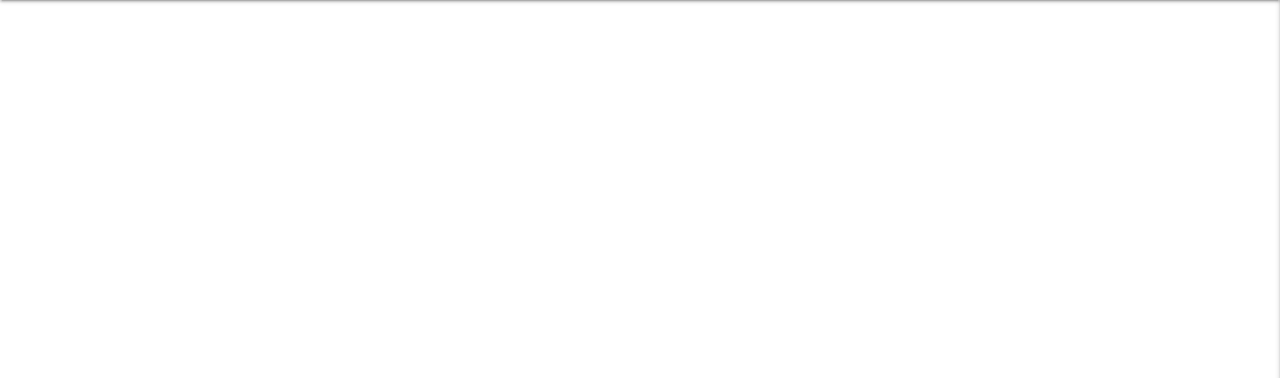
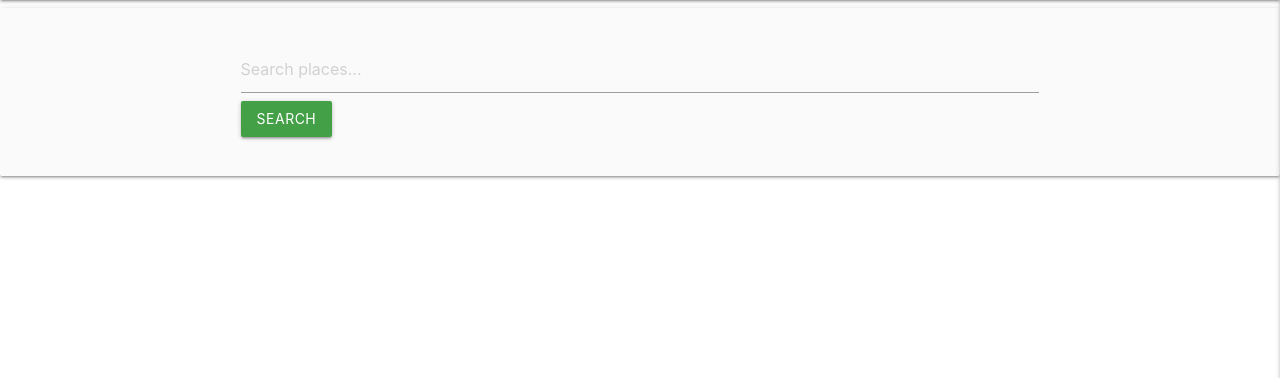
Before and after one commit to stevecook23/angel-food, a Flask app: page / in a window 1280 px wide. Shown: the part 64-442 px from the top of the page. Run offline with Flask 3, Linux system fonts and the light colour scheme; data that the repository does not hold is empty; some libraries are stand-ins or nearby versions.

Commit message:
Added search functionality

```diff
--- a/app.py
+++ b/app.py
@@ -290,6 +290,26 @@ def delete_cuisine(cuisine_id):
     return redirect(url_for("get_cuisines"))
 
 
+# Search functionality
+@app.route('/search')
+def search():
+    query = request.args.get('query', '')
+    results = search_places(query)
+    return render_template('search_results.html', results=results)
+
+
+def search_places(query):
+    query = query.lower()
+    results = mongo.db.places.find({
+        '$or': [
+            {'place_name': {'$regex': query, '$options': 'i'}},
+            {'review_headline': {'$regex': query, '$options': 'i'}}
+        ]
+    })
+
+    return results
+
+
 # Cloudinary details
 cloudinary.config(
     cloud_name = os.environ.get('CLOUDINARY_CLOUD_NAME'),
--- a/static/css/style.css
+++ b/static/css/style.css
@@ -173,3 +173,17 @@ select:focus option:checked {
 .switch {
   margin-left: 2rem;
 }
+
+.search-form {
+  display: flex;
+  align-items: center;
+  margin: 0;
+}
+
+.input-field {
+  flex: 1;
+}
+
+#search {
+  margin-right: 10px;
+}
--- a/templates/base.html
+++ b/templates/base.html
@@ -47,6 +47,7 @@
                 <li><a href="{{ url_for('register') }}">Register</a></li>
               {% endif %}
             </ul>
+
           </div>
         </div>
       </div>
@@ -72,7 +73,6 @@
       {% block content %}
       {% endblock %}
     </main>
-
     <footer class="footer mt-auto green darken-1">
       <div class="container">
         <div class="footer-content">
--- a/templates/places.html
+++ b/templates/places.html
@@ -1,5 +1,17 @@
 {% extends "base.html" %}
 {% block content %}
+
+<div class="row card-panel grey lighten-5">
+    <div class="col s12 m8 offset-m2">
+    <form action="{{ url_for('search') }}" method="get" class="search-form">
+        <div class="input-field">
+          <input id="search" type="text" name="query" placeholder="Search places...">
+          <button type="submit" class="btn green darken-1">Search</button>
+        </div>
+      </form>
+    </div>
+</div>
+
 <div class="container">
     <div class="row">
         {% for place in places %}
```
Also changed, not shown: templates/search_results.html (added, +19 -0 lines).
